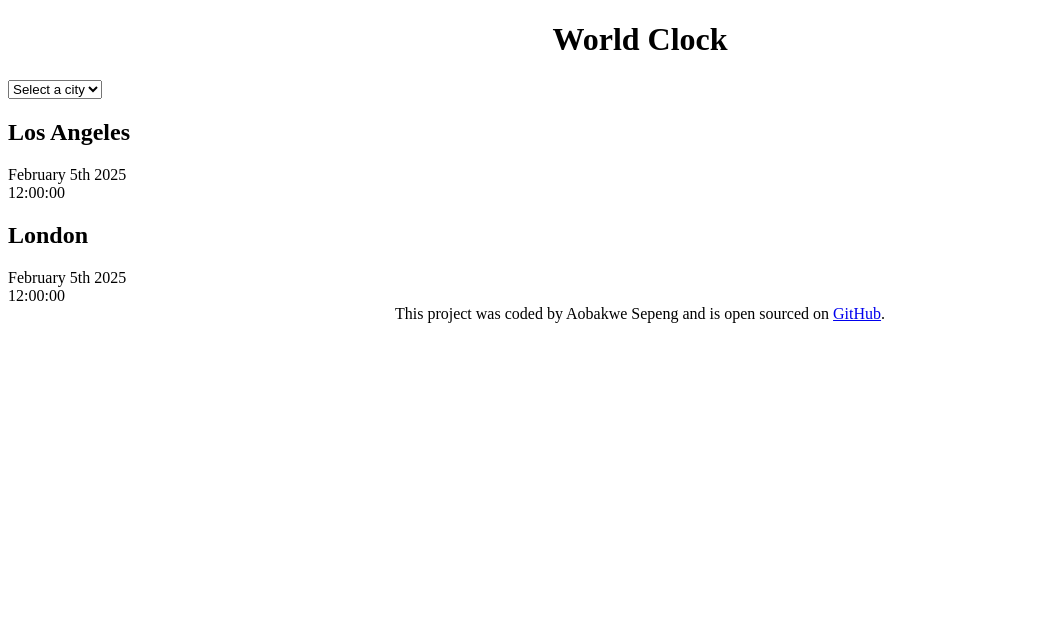
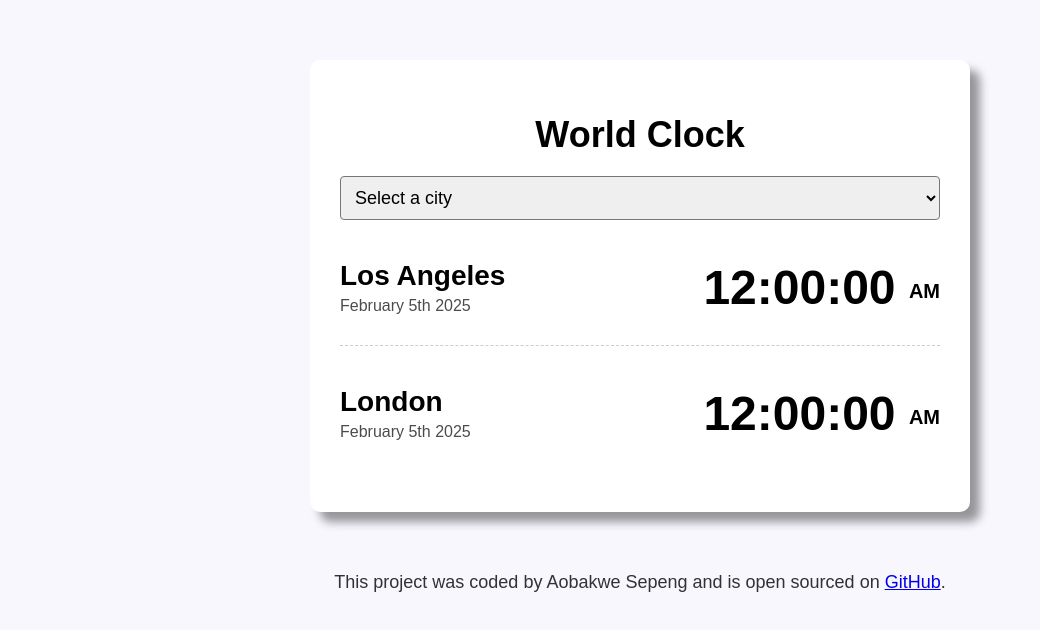
Before and after one commit to aobakwesep/World-Clock, a plain HTML site: page index.html in a window 1280 px wide. Shown: the whole page, without its empty margins (0-1040 px from the left). Drawn offline with Linux system fonts and the light colour scheme; a script that the page names is missing.

Commit message:
Styled project with CSS

```diff
--- a/index.html
+++ b/index.html
@@ -17,16 +17,20 @@
     <option value="paris">Paris</option>
    </select>
 
-   <div id="cities">
+   <div class="cities">
+    <div>
     <h2>Los Angeles</h2>
     <div class="date">February 5th 2025</div>
-    <div class="time">12:00:00</div>
+    </div>
+    <div class="time">12:00:00 <small>AM</small></div>
    </div>
 
-    <div id="cities">
+    <div class="cities">
+    <div>
     <h2>London</h2>
     <div class="date">February 5th 2025</div>
-    <div class="time">12:00:00</div>
+    </div>
+    <div class="time">12:00:00 <small>AM</small></div>
     </div>
     </div>
    <footer>
--- a/src/index.js
+++ /dev/null
@@ -1 +0,0 @@
-alert('Hello');
--- a/src/style.css
+++ b/src/style.css
@@ -1,8 +1,66 @@
+body {
+    background-color: #f9f7fe;
+    font-family: sans-serif;
+}
+
 h1{
     text-align: center;
+    font-family: sans-serif;
+    font-size: 36px;
+    margin-bottom: 20px;
+}
+
+h2{
+    margin: 0 0 5px;
+    font-size: 28px;
+}
+
+select{
+    display: block;
+    width: 100%;
+    padding: 10px;
+    border-radius: 4px;
+    font-size: 18px;
+}
+
+.container{
+    max-width: 600px;
+    margin: 60px auto;
+    background: white;
+    padding: 30px;
+    border-radius: 10px;
+    box-shadow: 10px 10px 10px rgba(0,0,0,0.4);
+}
+
+.cities{
+    display: flex;
+    justify-content: space-between;
+    margin: 10px 0;
+    padding: 30px 0;
+    border-bottom: 1px dashed rgba(0,0,0,0.2);
+}
+
+.cities:last-child{
+    border-bottom: none;
+}
+
+.date{
+    opacity: 0.7;
+}
+
+.time{
+font-size: 48px;
+font-weight: bold;
+}
+
+.time small{
+    font-size: 20px;
+    vertical-align: middle;
+    line-height: 48px;
 }
 
 footer{
     text-align: center;
-
+    font-size: 18px;
+    color: rgba(0,0,0,0.8);
 }
```
